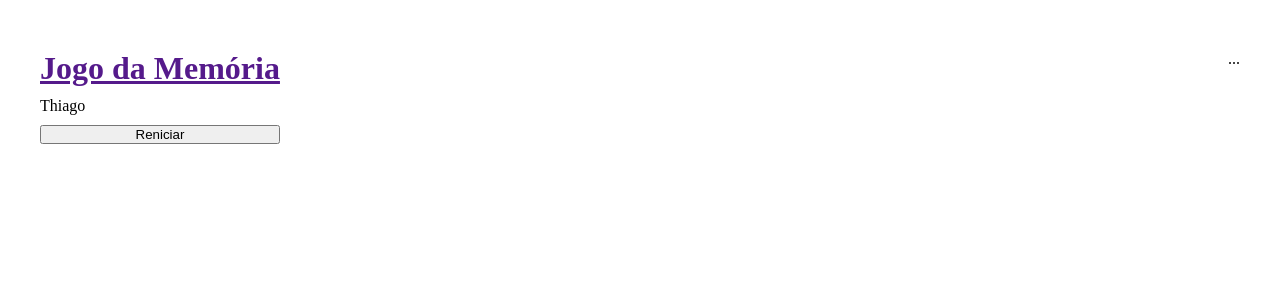
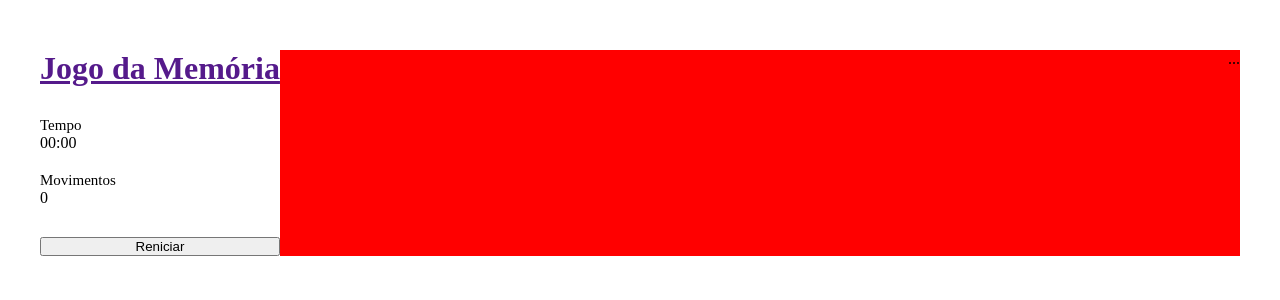
Before and after one commit to thiagoadssilva/ThiagoJogoDaMemoria, a React (Create React App) app in the folder frontend/: page / in a window 1280 px wide. Shown: the top 300 px of the page. Built offline with nearby package versions, Linux system fonts and the light colour scheme.

Commit message:
Criação do componente InfoItem

```diff
--- a/frontend/src/App.styles.ts
+++ b/frontend/src/App.styles.ts
@@ -27,4 +27,6 @@ export const GridArea = styles.div`
   flex: 1;
   display: flex;
   justify-content: flex-end;
+
+  background-color: red;
 `;
--- a/frontend/src/App.tsx
+++ b/frontend/src/App.tsx
@@ -1,4 +1,5 @@
 import * as C from './App.styles'
+import { InforItem } from './components/InfoItem'
 
 const App = () =>{
   return(
@@ -10,7 +11,8 @@ const App = () =>{
           </C.LogoLink>
 
           <C.InfoArea>
-            Thiago
+            <InforItem label='Tempo' value='00:00'/>
+            <InforItem label='Movimentos' value='0'/>
           </C.InfoArea>
 
           <button>Reniciar</button>
--- /dev/null
+++ b/frontend/src/components/InfoItem/index.tsx
@@ -0,0 +1,15 @@
+import * as C from './styles'
+
+type Props ={
+  label: string,
+  value: string
+}
+
+export const InforItem = ({label, value} : Props) =>{
+  return(
+    <C.Container>
+      <C.Label>{label}</C.Label>
+      <C.Value>{value}</C.Value>
+    </C.Container>
+  )
+}
--- /dev/null
+++ b/frontend/src/components/InfoItem/styles.ts
@@ -0,0 +1,23 @@
+import styles from 'styled-components'
+
+const tema ={
+  colors:{
+    lightTheme: '#ffffff',
+    darkTheme: '#000000',
+    label: '#6a7d8b',
+    value: '#101c40'
+  }
+}
+
+export const Container = styles.div`
+  margin: 20px 0;
+`;
+
+export const Label = styles.div`
+  font-size: 15px;
+  color: ;
+`;
+
+export const Value = styles.div`
+
+`;
```
